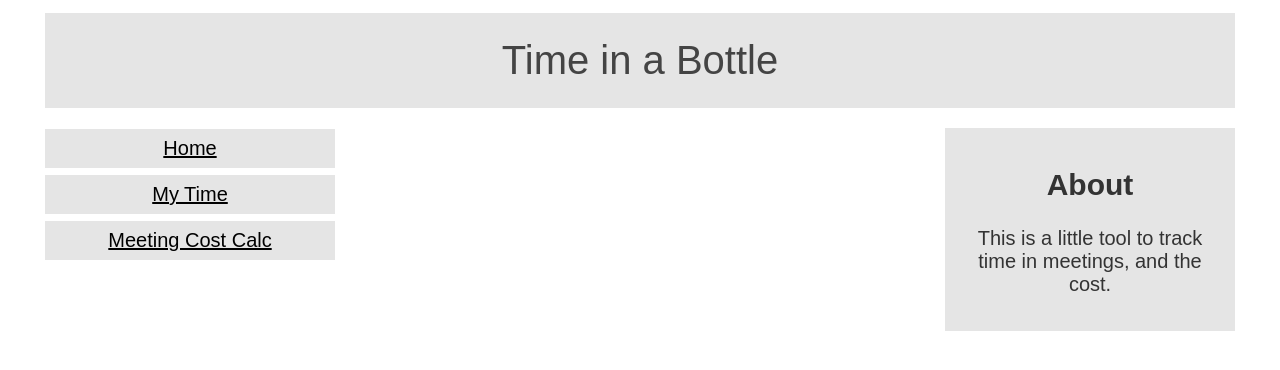
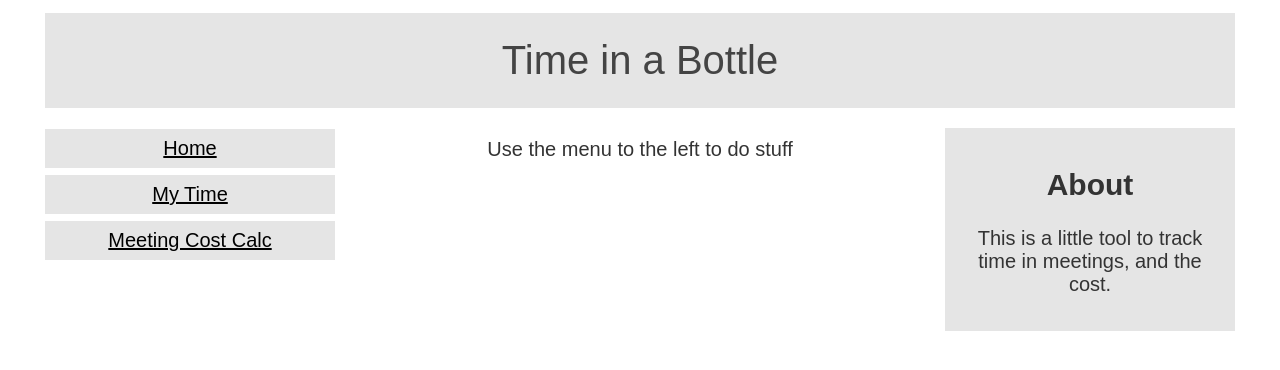
Before and after one commit to hollowmatt/timeyup, a plain HTML site: page index.html in a window 1280 px wide. Drawn offline with Linux system fonts and the light colour scheme.

Commit message:
quick fix on index

```diff
--- a/index.html
+++ b/index.html
@@ -26,7 +26,9 @@
 				</div>
 				<div class="col-6">
 					<div class="main">
-
+						<p>
+							Use the menu to the left to do stuff
+						</p>
 					</div>
 				</div>
 				<div class='col-3'>
```
